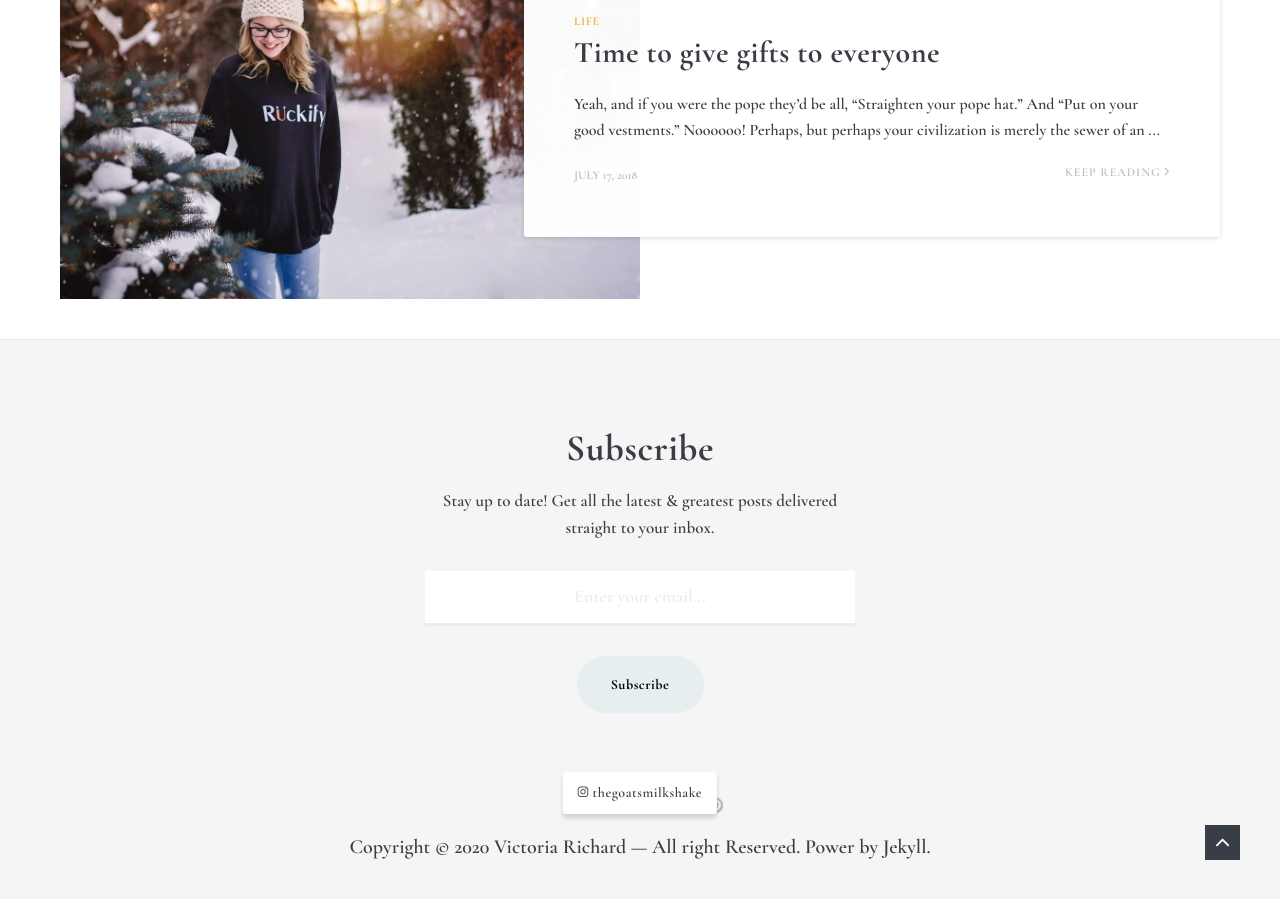
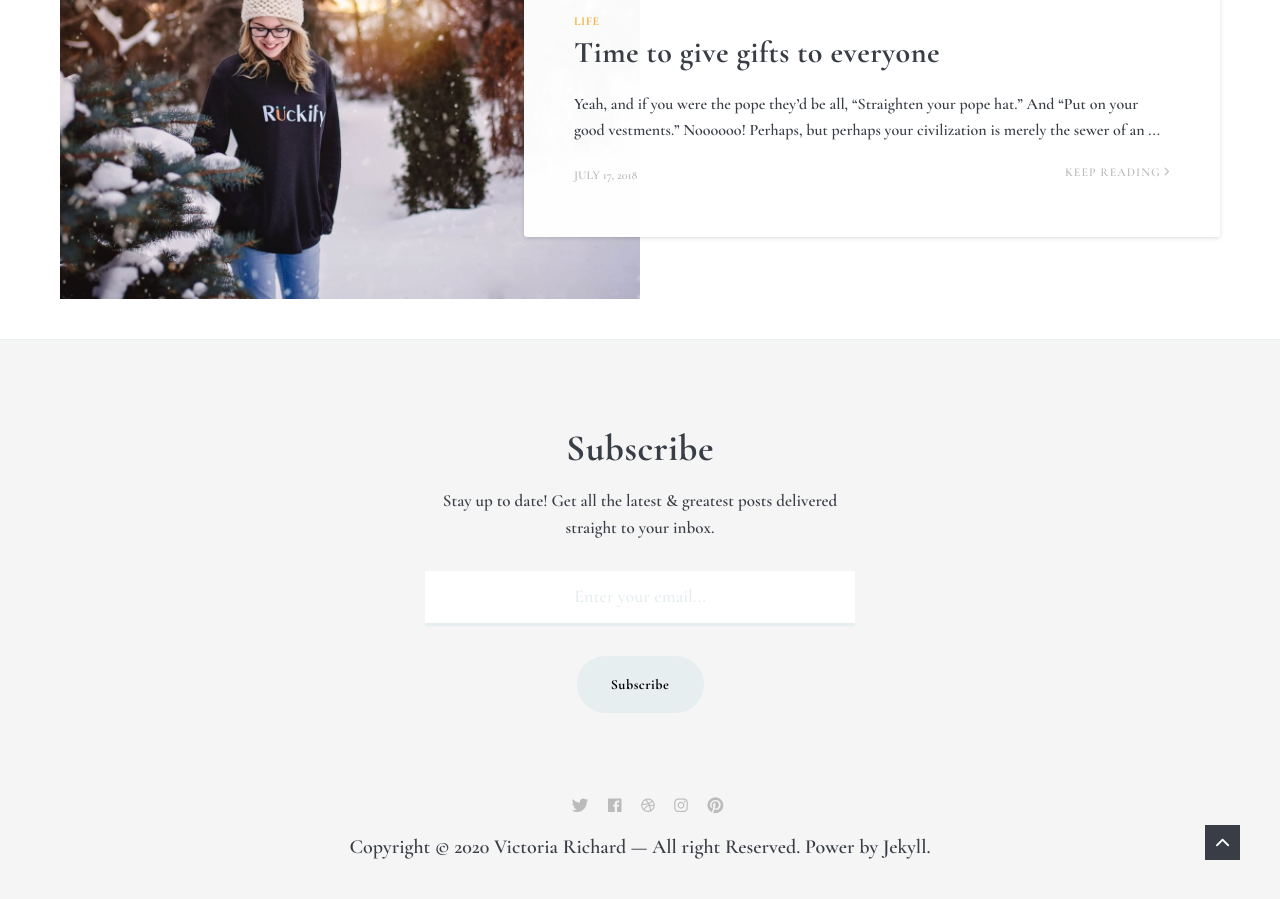
Before and after one commit to agentvic/agentvic.github.io, a Jekyll site: the page built from index.html, in a window 1280 px wide and 900 px high, scrolled down 1765 px. Built offline with Jekyll 4.4.1, drawn with Linux system fonts in a browser that asks for light colours; nearby versions of some CDN libraries; the list of posts is cut into pages by our own code.

Commit message:
no instagram

```diff
--- a/_includes/footer.html
+++ b/_includes/footer.html
@@ -4,7 +4,7 @@
 
     {% include subscribe.html %}
 
-    {% include instagram.html %}
+    <!--{% include instagram.html %}-->
 
     {% include contact-link.html %}
 
```
Also changed, not shown: 14 other files.
